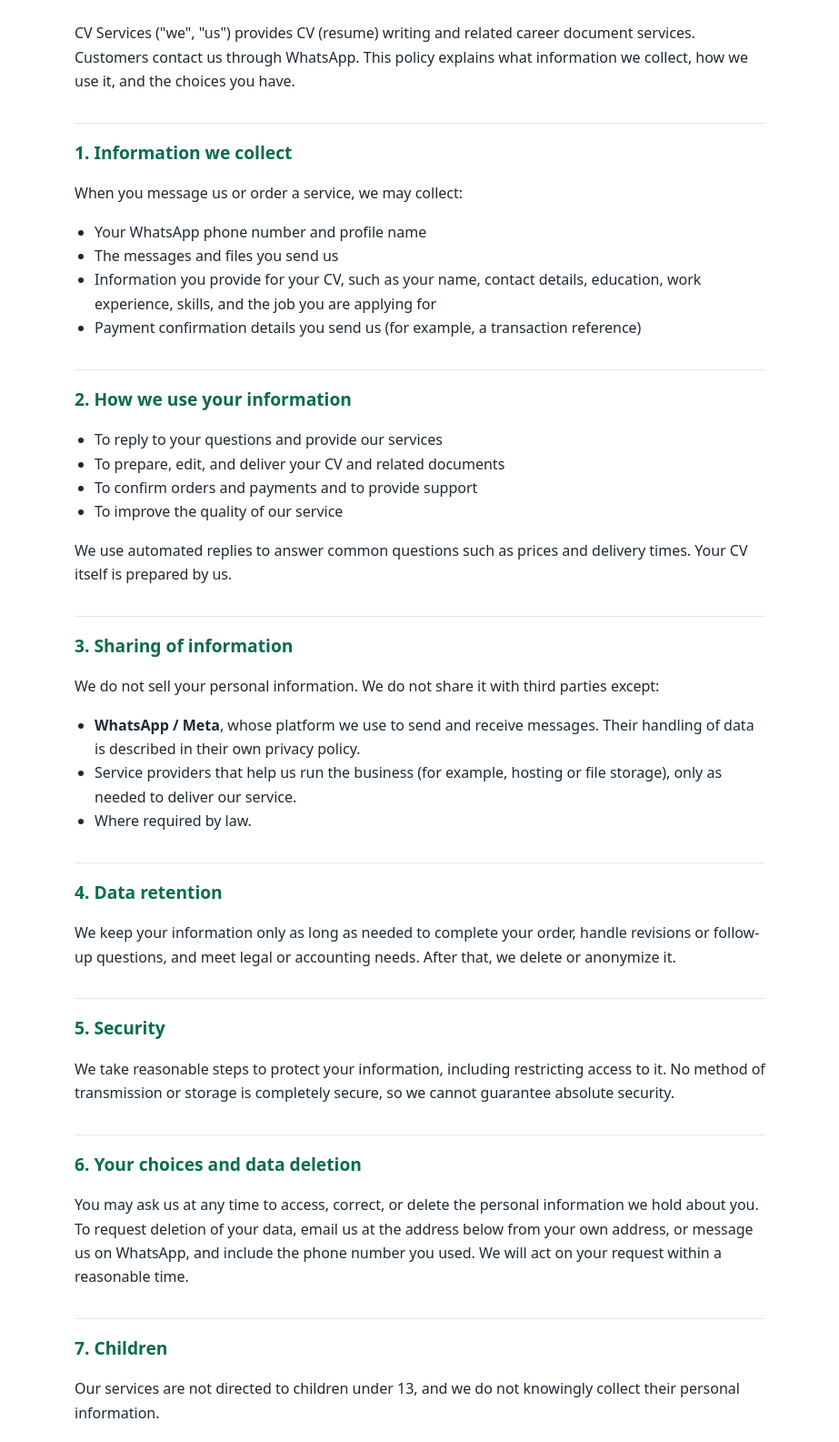
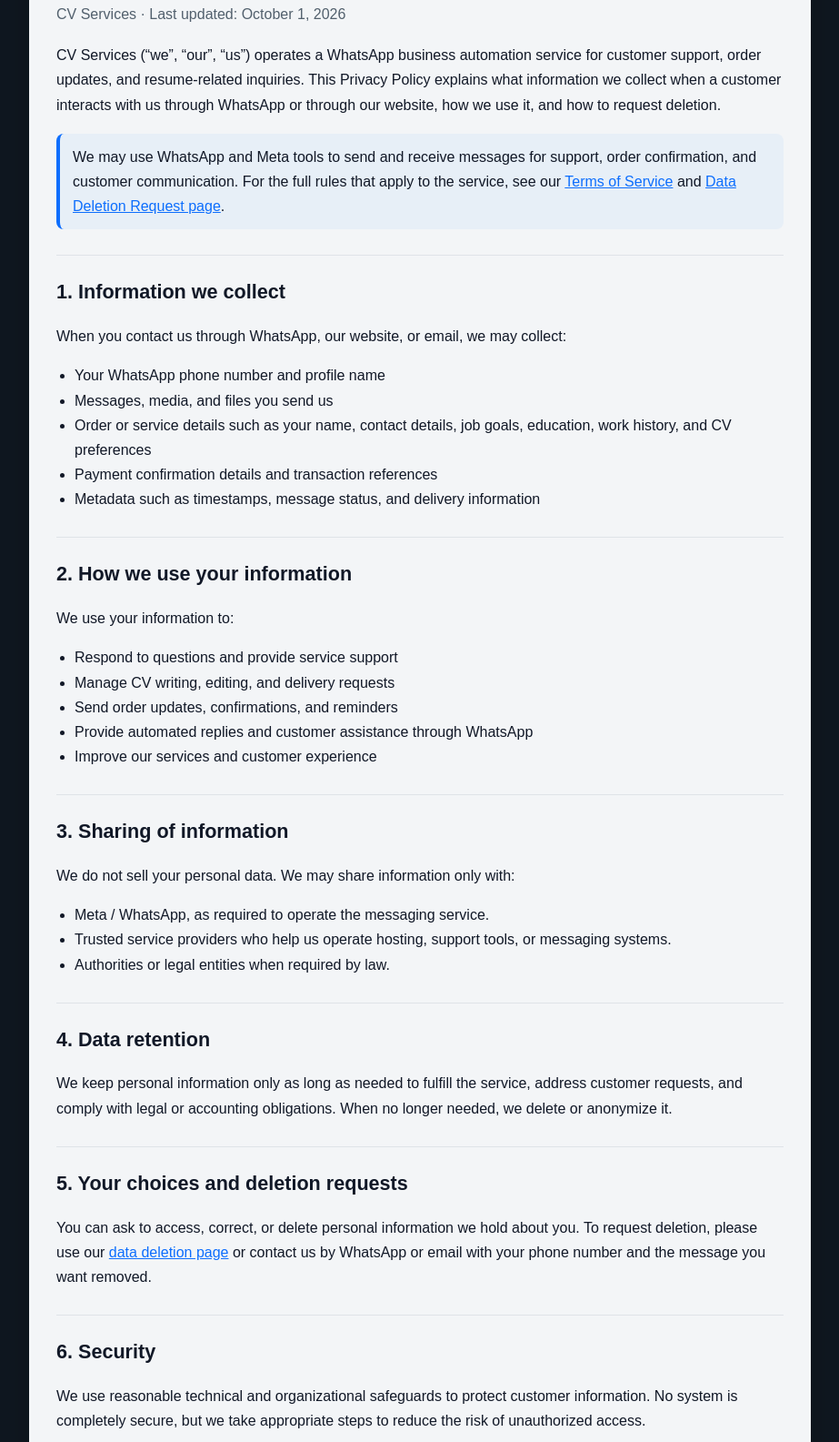
Before and after one commit to ilyaskhan15/privacy, a plain HTML site: page privacy.html in a window 1280 px wide. Shown: the part 123-1708 px from the top of the page at 91% size, without its empty margins (178-1101 px from the left). Drawn offline with Linux system fonts and the light colour scheme.

Commit message:
update the page

```diff
--- a/privacy.html
+++ b/privacy.html
@@ -1,74 +1,155 @@
 <!DOCTYPE html>
 <html lang="en">
+
 <head>
   <meta charset="utf-8">
   <meta name="viewport" content="width=device-width, initial-scale=1">
-<title>Privacy Policy - CV Services</title>
+  <title>Privacy Policy | WhatsApp Automation</title>
   <style>
-  :root { --bg:#ffffff; --fg:#1f2933; --muted:#52606d; --accent:#0b6b4f; --line:#e4e7eb; }
-  @media (prefers-color-scheme: dark) {
-    :root { --bg:#12181f; --fg:#e4e7eb; --muted:#9aa5b1; --accent:#4cc9a0; --line:#2a3440; }
+    :root {
+      --bg: #0f1720;
+      --card: #f3f5f7;
+      --text: #111827;
+      --muted: #52606d;
+      --accent: #0d6efd;
+      --line: #dfe3e8;
+      --danger: #d22b2b;
     }
-  body { margin:0; background:var(--bg); color:var(--fg);
-         font-family: system-ui, -apple-system, "Segoe UI", Roboto, Arial, sans-serif; line-height:1.65; }
-  main { max-width: 760px; margin: 0 auto; padding: 32px 20px 64px; }
-  h1 { font-size: 1.9rem; margin: 0 0 4px; }
-  h2 { font-size: 1.2rem; margin-top: 32px; padding-top: 16px; border-top: 1px solid var(--line); color: var(--accent); }
-  .meta { color: var(--muted); font-size: .95rem; margin-bottom: 24px; }
-  ul { padding-left: 22px; }
-  a { color: var(--accent); }
+
+    * {
+      box-sizing: border-box;
+    }
+
+    body {
+      margin: 0;
+      background: var(--bg);
+      color: #edf2f7;
+      font-family: Arial, Helvetica, sans-serif;
+      line-height: 1.7;
+    }
+
+    main {
+      max-width: 900px;
+      margin: 0 auto;
+      padding: 32px 20px 80px;
+    }
+
+    .card {
+      background: var(--card);
+      color: var(--text);
+      border-radius: 16px;
+      padding: 28px 30px;
+      box-shadow: 0 20px 38px rgba(0, 0, 0, 0.18);
+    }
+
+    h1 {
+      margin: 0 0 8px;
+      font-size: 2.1rem;
+    }
+
+    .meta {
+      color: var(--muted);
+      margin: 0 0 18px;
+    }
+
+    h2 {
+      border-top: 1px solid var(--line);
+      padding-top: 22px;
+      margin-top: 28px;
+      margin-bottom: 12px;
+      font-size: 1.35rem;
+    }
+
+    p,
+    li {
+      font-size: 1rem;
+    }
+
+    ul {
+      padding-left: 20px;
+    }
+
+    a {
+      color: var(--accent);
+    }
+
+    .note {
+      background: rgba(13, 110, 253, 0.05);
+      border-left: 4px solid var(--accent);
+      padding: 12px 14px;
+      border-radius: 8px;
+      margin: 18px 0;
+    }
   </style>
 </head>
+
 <body>
   <main>
+    <div class="card">
       <h1>Privacy Policy</h1>
-  <p class="meta">CV Services &middot; Last updated: September 30, 2026</p>
+      <p class="meta">CV Services &middot; Last updated: October 1, 2026</p>
 
-  <p>CV Services ("we", "us") provides CV (resume) writing and related career document services. Customers contact us through WhatsApp. This policy explains what information we collect, how we use it, and the choices you have.</p>
+      <p>CV Services (“we”, “our”, “us”) operates a WhatsApp business automation service for customer support, order
+        updates, and resume-related inquiries. This Privacy Policy explains what information we collect when a customer
+        interacts with us through WhatsApp or through our website, how we use it, and how to request deletion.</p>
+
+      <div class="note">
+        We may use WhatsApp and Meta tools to send and receive messages for support, order confirmation, and customer
+        communication. For the full rules that apply to the service, see our <a href="terms.html">Terms of Service</a>
+        and <a href="data-deletion.html">Data Deletion Request page</a>.
+      </div>
 
       <h2>1. Information we collect</h2>
-  <p>When you message us or order a service, we may collect:</p>
+      <p>When you contact us through WhatsApp, our website, or email, we may collect:</p>
       <ul>
         <li>Your WhatsApp phone number and profile name</li>
-    <li>The messages and files you send us</li>
-    <li>Information you provide for your CV, such as your name, contact details, education, work experience, skills, and the job you are applying for</li>
-    <li>Payment confirmation details you send us (for example, a transaction reference)</li>
+        <li>Messages, media, and files you send us</li>
+        <li>Order or service details such as your name, contact details, job goals, education, work history, and CV
+          preferences</li>
+        <li>Payment confirmation details and transaction references</li>
+        <li>Metadata such as timestamps, message status, and delivery information</li>
       </ul>
 
       <h2>2. How we use your information</h2>
+      <p>We use your information to:</p>
       <ul>
-    <li>To reply to your questions and provide our services</li>
-    <li>To prepare, edit, and deliver your CV and related documents</li>
-    <li>To confirm orders and payments and to provide support</li>
-    <li>To improve the quality of our service</li>
+        <li>Respond to questions and provide service support</li>
+        <li>Manage CV writing, editing, and delivery requests</li>
+        <li>Send order updates, confirmations, and reminders</li>
+        <li>Provide automated replies and customer assistance through WhatsApp</li>
+        <li>Improve our services and customer experience</li>
       </ul>
-  <p>We use automated replies to answer common questions such as prices and delivery times. Your CV itself is prepared by us.</p>
 
       <h2>3. Sharing of information</h2>
-  <p>We do not sell your personal information. We do not share it with third parties except:</p>
+      <p>We do not sell your personal data. We may share information only with:</p>
       <ul>
-    <li><strong>WhatsApp / Meta</strong>, whose platform we use to send and receive messages. Their handling of data is described in their own privacy policy.</li>
-    <li>Service providers that help us run the business (for example, hosting or file storage), only as needed to deliver our service.</li>
-    <li>Where required by law.</li>
+        <li>Meta / WhatsApp, as required to operate the messaging service.</li>
+        <li>Trusted service providers who help us operate hosting, support tools, or messaging systems.</li>
+        <li>Authorities or legal entities when required by law.</li>
       </ul>
 
       <h2>4. Data retention</h2>
-  <p>We keep your information only as long as needed to complete your order, handle revisions or follow-up questions, and meet legal or accounting needs. After that, we delete or anonymize it.</p>
+      <p>We keep personal information only as long as needed to fulfill the service, address customer requests, and
+        comply with legal or accounting obligations. When no longer needed, we delete or anonymize it.</p>
 
-  <h2>5. Security</h2>
-  <p>We take reasonable steps to protect your information, including restricting access to it. No method of transmission or storage is completely secure, so we cannot guarantee absolute security.</p>
+      <h2>5. Your choices and deletion requests</h2>
+      <p>You can ask to access, correct, or delete personal information we hold about you. To request deletion, please
+        use our <a href="data-deletion.html">data deletion page</a> or contact us by WhatsApp or email with your phone
+        number and the message you want removed.</p>
 
-  <h2>6. Your choices and data deletion</h2>
-  <p>You may ask us at any time to access, correct, or delete the personal information we hold about you. To request deletion of your data, email us at the address below from your own address, or message us on WhatsApp, and include the phone number you used. We will act on your request within a reasonable time.</p>
+      <h2>6. Security</h2>
+      <p>We use reasonable technical and organizational safeguards to protect customer information. No system is
+        completely secure, but we take appropriate steps to reduce the risk of unauthorized access.</p>
 
       <h2>7. Children</h2>
-  <p>Our services are not directed to children under 13, and we do not knowingly collect their personal information.</p>
+      <p>Our services are not intended for children under 13, and we do not knowingly collect personal information from
+        them.</p>
 
-  <h2>8. Changes to this policy</h2>
-  <p>We may update this policy from time to time. The date at the top shows when it was last changed.</p>
-
-  <h2>9. Contact us</h2>
-  <p>If you have questions about this policy or your data, contact us at <a href="mailto:aizazkhan19933@gmail.com">aizazkhan19933@gmail.com</a>.</p>
+      <h2>8. Contact us</h2>
+      <p>If you have questions about this policy, your data, or a deletion request, contact us at <a
+          href="mailto:aizazkhan19933@gmail.com">aizazkhan19933@gmail.com</a> or send a message through WhatsApp.</p>
+    </div>
   </main>
 </body>
+
 </html>
```
Also changed, not shown: data-deletion.html (added, +114 -0 lines), terms.html (added, +128 -0 lines). Lines whose indentation alone changed are shown as unchanged.
